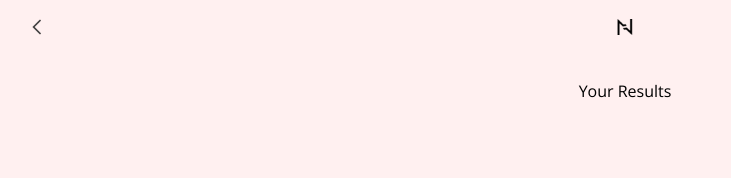
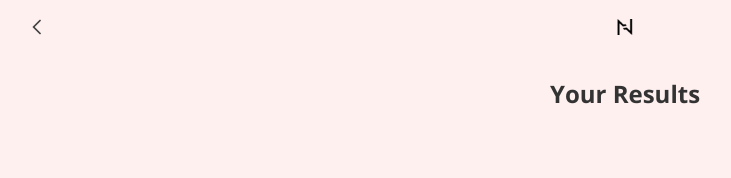
Before and after one commit to StasSytnykov/survey, a Next.js app: page /results in a window 1280 px wide. Shown: the top 178 px of the page, without its empty margins (15-746 px from the left). Built offline with nearby package versions, Linux system fonts and the light colour scheme.

Commit message:
Add content to results page Add styles for this page

```diff
--- a/app/layout.tsx
+++ b/app/layout.tsx
@@ -17,7 +17,7 @@ interface Props {
   readonly children: ReactNode;
 }
 
-export default function RootLayout({ children }: Props) {
+const RootLayout = ({ children }: Props) => {
   return (
     <StoreProvider>
       <html lang="en" className={openSans.className}>
@@ -32,4 +32,6 @@ export default function RootLayout({ children }: Props) {
       </html>
     </StoreProvider>
   );
-}
+};
+
+export default RootLayout;
--- a/app/page.tsx
+++ b/app/page.tsx
@@ -1,5 +1,5 @@
 import { HomeScreen } from "@/src/components/HomeScreen";
 
-export default function IndexPage() {
-  return <HomeScreen />;
-}
+const IndexPage = () => <HomeScreen />;
+
+export default IndexPage;
--- a/app/results/page.tsx
+++ b/app/results/page.tsx
@@ -1,5 +1,5 @@
-const Page = () => {
-  return <section>Your Results</section>;
-};
+import { ResultScreen } from "@/src/components/ResultScreen";
+
+const Page = () => <ResultScreen />;
 
 export default Page;
--- a/app/survey/[id]/page.tsx
+++ b/app/survey/[id]/page.tsx
@@ -21,9 +21,11 @@ interface Params {
   params: Promise<{ id: string }>;
 }
 
-export default async function Page({ params }: Params) {
+const Page = async ({ params }: Params) => {
   const { id } = await params;
   const questionData = getQuestion(id);
 
   return <SurveyScreen questionData={questionData} />;
-}
+};
+
+export default Page;
--- /dev/null
+++ b/src/components/ResultScreen/index.module.css
@@ -0,0 +1,27 @@
+.resultSection {
+  max-width: 500px;
+}
+
+.resultTitle {
+  font-weight: 700;
+  font-size: 24px;
+  line-height: 28px;
+  color: #333333;
+  margin-bottom: 20px;
+}
+
+.resultList {
+  display: flex;
+  flex-direction: column;
+  gap: 16px;
+}
+
+.resultItem {
+  list-style-type: decimal;
+}
+
+.resultItem h2 {
+  font-size: 18px;
+  line-height: 28px;
+  margin-bottom: 6px;
+}
--- /dev/null
+++ b/src/components/ResultScreen/index.tsx
@@ -0,0 +1,23 @@
+"use client";
+
+import { useAppSelector } from "@/src/lib/hooks";
+import styles from "./index.module.css";
+
+export const ResultScreen = () => {
+  const { answers } = useAppSelector((state) => state.answers);
+
+  return (
+    <section className={styles.resultSection}>
+      <h1 className={styles.resultTitle}>Your Results</h1>
+      <ol className={styles.resultList}>
+        {answers.map((answer) => (
+          <li key={answer.question} className={styles.resultItem}>
+            <h2>{answer.question}</h2>
+
+            <p>{answer.answer}</p>
+          </li>
+        ))}
+      </ol>
+    </section>
+  );
+};
--- a/src/styles/globals.css
+++ b/src/styles/globals.css
@@ -31,6 +31,9 @@ p {
 }
 
 ul,
+ol,
 li {
-  all: unset;
+  list-style: none;
+  margin: 0;
+  padding: 0;
 }
```
